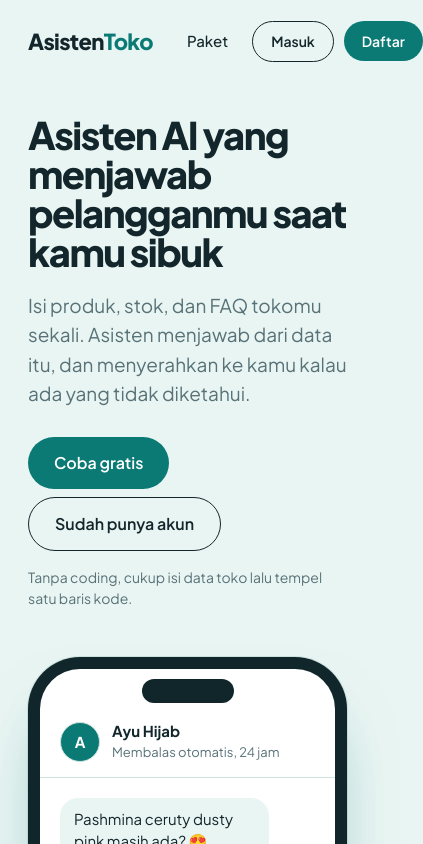
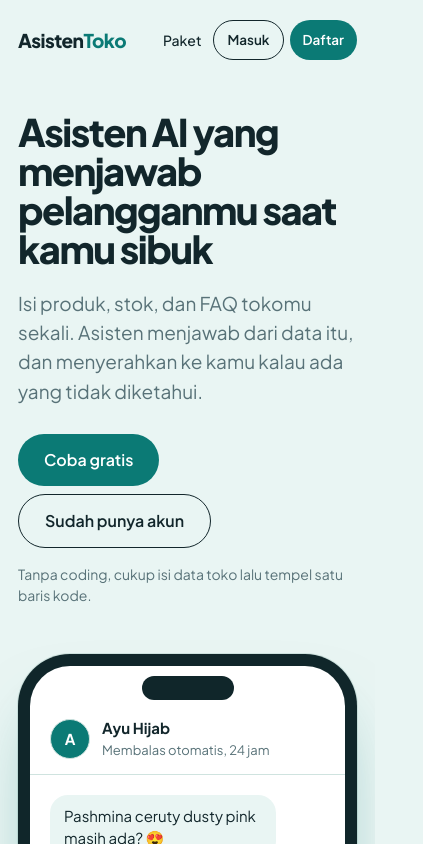
Before and after one commit to ekodororo-hash/chatbot, a Next.js app: page / in a window 390 px wide. Shown: the top 844 px of the page, 423 px wide, since content can reach past the window. Built offline with nearby package versions, Linux system fonts and the light colour scheme; no server answers.

Commit message:
Update globals.css

```diff
--- a/app/globals.css
+++ b/app/globals.css
@@ -167,6 +167,19 @@ iframe.preview{width:100%;height:520px;border:1px solid var(--line);border-radiu
 .lp-nav .grow{flex:1}
 .lp-nav .navlink{color:var(--ink);text-decoration:none;font-weight:500;padding:10px 14px}
 .lp-nav .navlink:hover{color:var(--accent)}
+.pub{overflow-x:clip}
+.lp-nav .brand{flex:none;white-space:nowrap}
+.lp-nav .btn,.lp-nav .navlink{flex:none;white-space:nowrap}
+@media (max-width:480px){
+  .lp-w{padding-left:18px;padding-right:18px}
+  .lp-nav{gap:6px}
+  .lp-nav .brand{font-size:19px}
+  .lp-nav .navlink{padding:8px 6px;font-size:14px}
+  .lp-nav .btn.sm{padding:8px 13px;font-size:13.5px}
+}
+@media (max-width:360px){
+  .lp-nav .navlink{display:none}
+}
 .lp-hero{display:grid;gap:48px;padding-top:32px;padding-bottom:72px;align-items:center}
 @media (min-width:900px){.lp-hero{grid-template-columns:1.1fr .9fr;gap:56px;padding-top:48px;padding-bottom:88px}}
 .lp-hero h1{font-size:clamp(38px,6.4vw,64px);line-height:1.03;letter-spacing:-.04em;font-weight:800;margin:0 0 20px}
```
